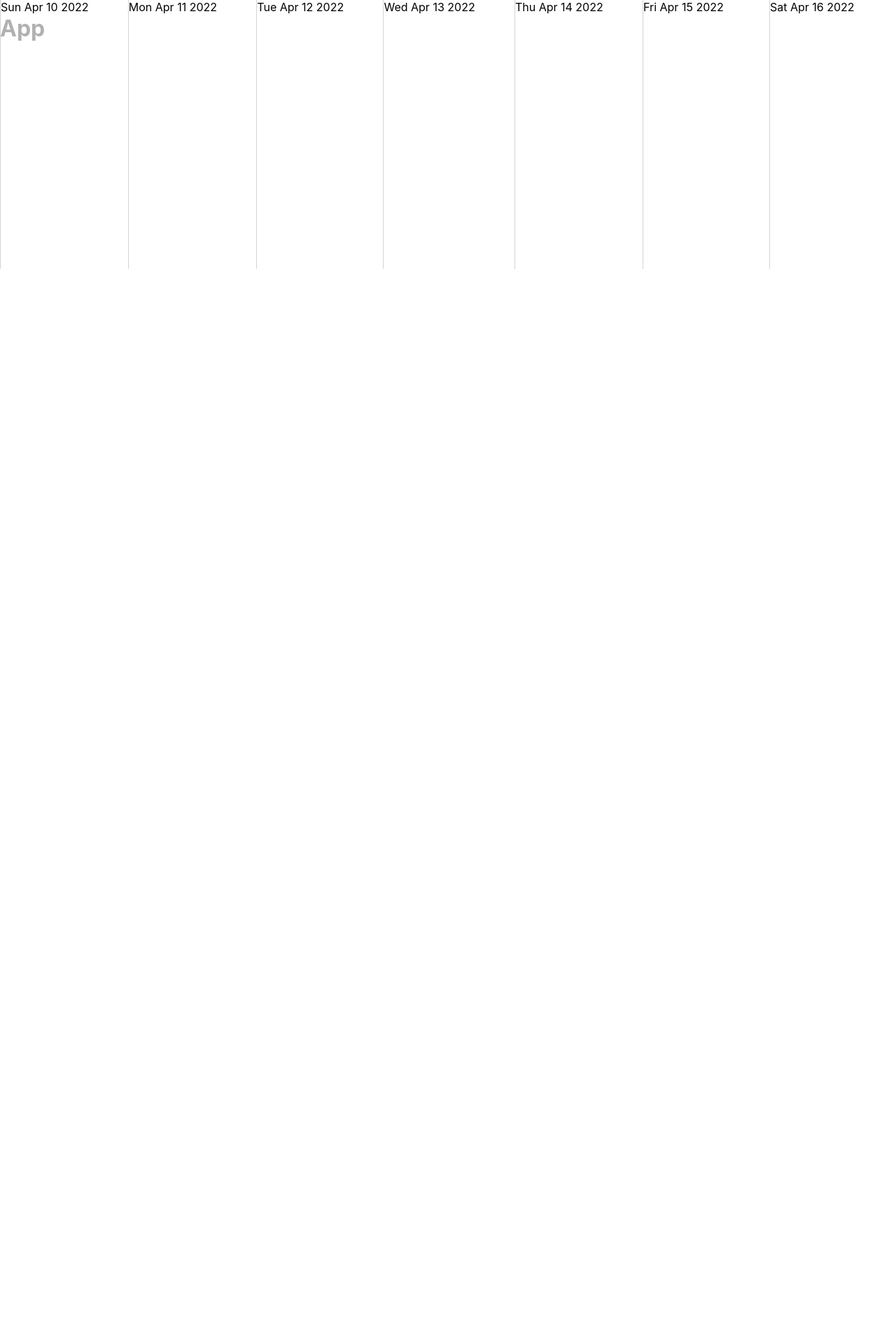
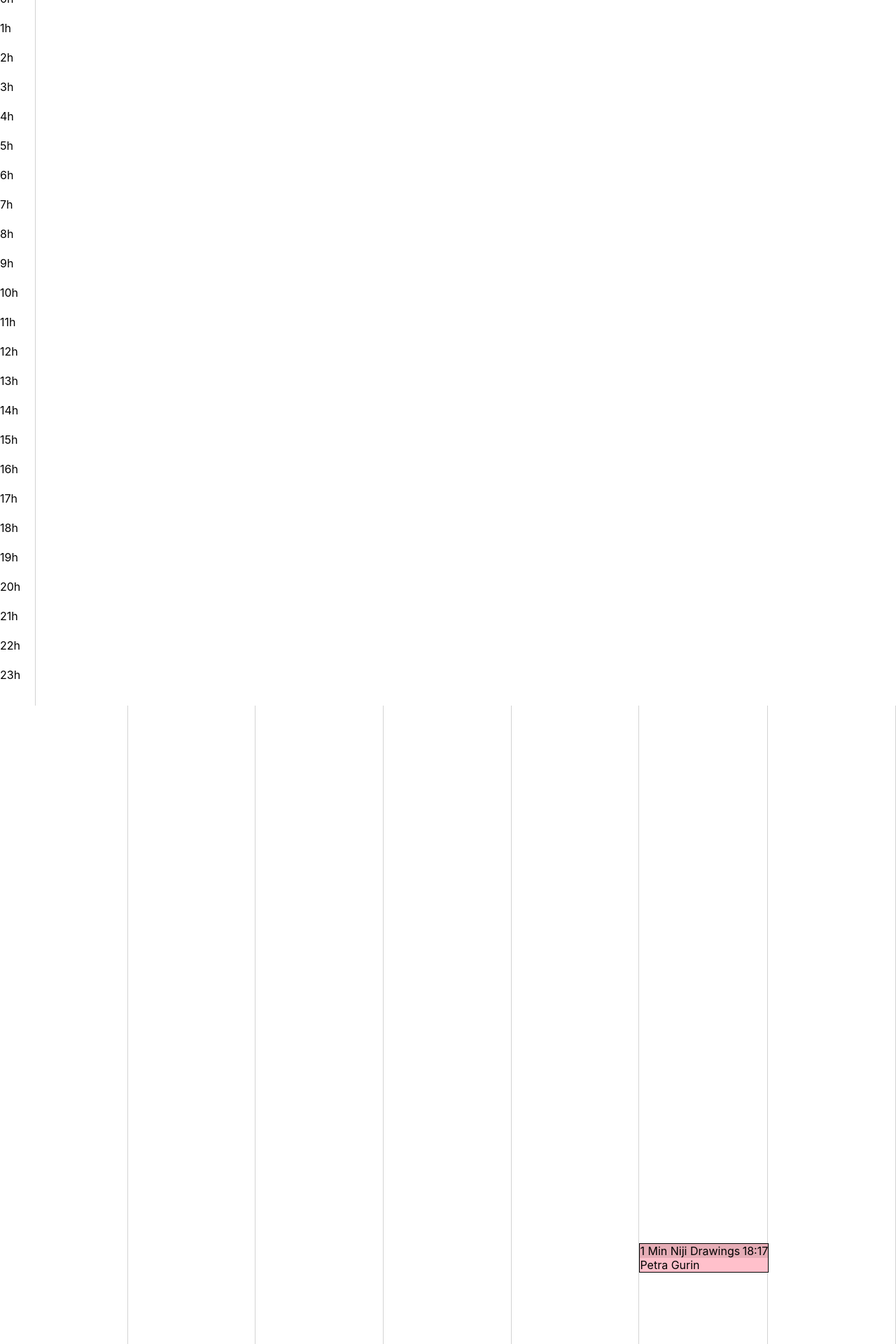
Before and after one commit to tinsoldat/sched, a React (Create React App) app in the folder client/: page / in a window 1280 px wide. Shown: the top 1920 px of the page at 70% size. Before the commit the page ends 800 px from the top, so only its background shows below. Built offline with nearby package versions, Linux system fonts and the light colour scheme.

Commit message:
event cards

```diff
--- a/client/src/App.js
+++ b/client/src/App.js
@@ -1,11 +1,27 @@
 import './App.css';
+import { Context } from './contexts/Context';
 import { MainPage } from './components/MainPage';
+
+const schedule = {
+  events: [
+    {
+      title: '1 Min Niji Drawings',
+      participants: ['Petra Gurin'],
+      urls: ['https://www.youtube.com/watch?v=Mp5bwFeD-SA'],
+      date: new Date(),
+      type: 'Talking Stream',
+      tags: ['drawing', 'english'],
+      source: 'https://nitter.net/Petra_Gurin/status/1515910817166008321#m'
+    }
+  ],
+}
 
 function App() {
   return (
     <div className="container">
-      <h1 style={{ position: 'absolute', opacity: .3 }}>App</h1>
-      <MainPage></MainPage>
+      <Context.Provider value={schedule}>
+        <MainPage />
+      </Context.Provider>
     </div>
   );
 }
--- a/client/src/components/Day.js
+++ b/client/src/components/Day.js
@@ -1,8 +1,17 @@
+import { Event } from "./Event"
+
 export const Day = (props) => {
-  const { date } = props
+  console.log(props);
+
+  const events = props.events ?? []
+  console.log(events);
+
   return (
     <div className="day">
-      {date.toDateString()}
+      {/* <h3 className="temp">{date.toDateString()}</h3> */}
+      {events.map(event => {
+        return <Event key={event.date.getTime()} event={event}></Event>
+      })}
     </div>
   )
 }
--- /dev/null
+++ b/client/src/components/Event.js
@@ -0,0 +1,14 @@
+import React from "react"
+
+export const Event = (props) => {
+
+  const { date, title, participants } = props.event
+
+  return (
+    <div className="event" style={ { 'top': (date.getHours() * 42 + date.getMinutes() * 0.7) + 'px' } }>
+      <div className="time">{('0' + date.getHours()).slice(-2) + ':' + ('0' + date.getMinutes()).slice(-2)}</div>
+      <div className="title">{title}</div>
+      <div className="participants">{participants}</div>
+    </div>
+  )
+}
--- /dev/null
+++ b/client/src/components/Hours.js
@@ -0,0 +1,19 @@
+import React from "react"
+
+export const Hours = () => {
+
+  const hours = []
+  for (let i = 0; i < 24; i++) {
+    hours.push(
+      <div className="hour" key={i}>
+        <span className="hour-mark">{i}h</span>
+      </div>
+    )
+  }
+
+  return (
+    <div className="hours">
+      {hours}
+    </div>
+  )
+}
--- a/client/src/components/MainPage.js
+++ b/client/src/components/MainPage.js
@@ -2,9 +2,10 @@ import React from 'react'
 import { Toolbar } from './Toolbar'
 import { Week } from './Week'
 
+const weekStartDate = new Date()
+
 export const MainPage = () => {
   const first = 'sunday'
-  const weekStartDate = new Date()
   return (
     <div className="main">
       <Toolbar></Toolbar>
--- a/client/src/components/Week.js
+++ b/client/src/components/Week.js
@@ -1,27 +1,32 @@
-import React from "react";
+import { useContext } from "react"
+import { Context } from "../contexts/Context"
 import { Day } from "./Day";
+import { Hours } from "./Hours";
 
 export const Week = (props) => {
   const { date, first } = props
+  const context = useContext(Context)
 
   const weekStart = new Date(date)
-  weekStart.setDate(weekStart.getDate() - date.getDay())
   let weekDiff = 0
   if (first === 'monday') {
     weekDiff = 1
     if (date.getDay() === 0) weekDiff = -6
   }
+  weekStart.setDate(weekStart.getDate() - date.getDay() + weekDiff)
 
   const days = []
   for (let index = 0; index < 7; index++) {
     const day = new Date()
-    day.setDate(weekStart.getDate() + index + weekDiff)
-    days.push(<Day date={day} key={day.getDate()}></Day>)
+    day.setDate(weekStart.getDate() + index)
+    const events = context.events.filter((event) => event.date.getDate() === day.getDate())
+    days.push(<Day events={events} date={day} key={day.getDate()}></Day>)
   }
 
   return (
     <div className="week">
       {/* <Header></Header> */}
+      <Hours></Hours>
       <div className="columns">
         {days}
       </div>
--- /dev/null
+++ b/client/src/contexts/Context.js
@@ -0,0 +1,40 @@
+import { createContext } from "react";
+
+const schedule = {
+  events: [
+    {
+      title: 'Title',
+      participants: ['Name'],
+      urls: ['url'],
+      date: 'Date',
+      type: 'game|karaoke|zatsu...',
+      tags: ['tag0', 'tag1'],
+      source: 'source'
+    }
+  ],
+}
+
+export const Context = createContext()
+
+/**
+ *  App
+ *    Router
+ *      DetailsPage
+ *      MainPage
+ *        Filter
+ *        Week - filtered schedule
+ *          Day - events[] for the current day
+ *            Card - any event: vtuber, title, link, etc...
+ *
+ *  Card
+ *    Header
+ *      Avatar
+ *      Name
+ *      Time
+ *    Details
+ *      Title
+ *        Link
+ *      Source
+ *
+ *
+ */
--- a/client/src/index.css
+++ b/client/src/index.css
@@ -1,5 +1,9 @@
 :root {
-  --cell-border-color: lightgray solid 1px;
+  --cell-border: lightgray solid 1px;
+}
+
+html {
+  overflow-x: hidden;
 }
 
 body {
@@ -16,20 +20,61 @@ code {
     monospace;
 }
 
+.temp { position: absolute; opacity: .3 }
+
 .main {
-  width: 100vw;
+  margin: 0 auto;
+  /* width: 1540px; */
   height: 100vh;
 }
 
+.week {
+  position: relative;
+  height: 100%;
+}
+
 .columns {
+  height: 1008px;
   display: flex;
   flex-flow: row nowrap;
 }
 
+.hours {
+  position: relative;
+  border-right: var(--cell-border);
+  width: 50px;
+}
+
+.hour {
+  position: relative;
+  height: 42px;
+}
+
+.hour-mark {
+  position: relative;
+  top: -12px;
+}
+
 .day {
   display: block;
-  border-left: var(--cell-border-color);
+  border-right: var(--cell-border);
+  max-width: calc(100% / 7);
   min-width: 180px;
   min-height: 24em;
   flex: auto;
 }
+
+.event {
+  position: relative;
+  width: 100%;
+  background: pink;
+  border: solid black 1px;
+}
+
+.title {
+  background: rgba(0,0,0,.1);
+}
+
+.time {
+  float: right;
+}
```
